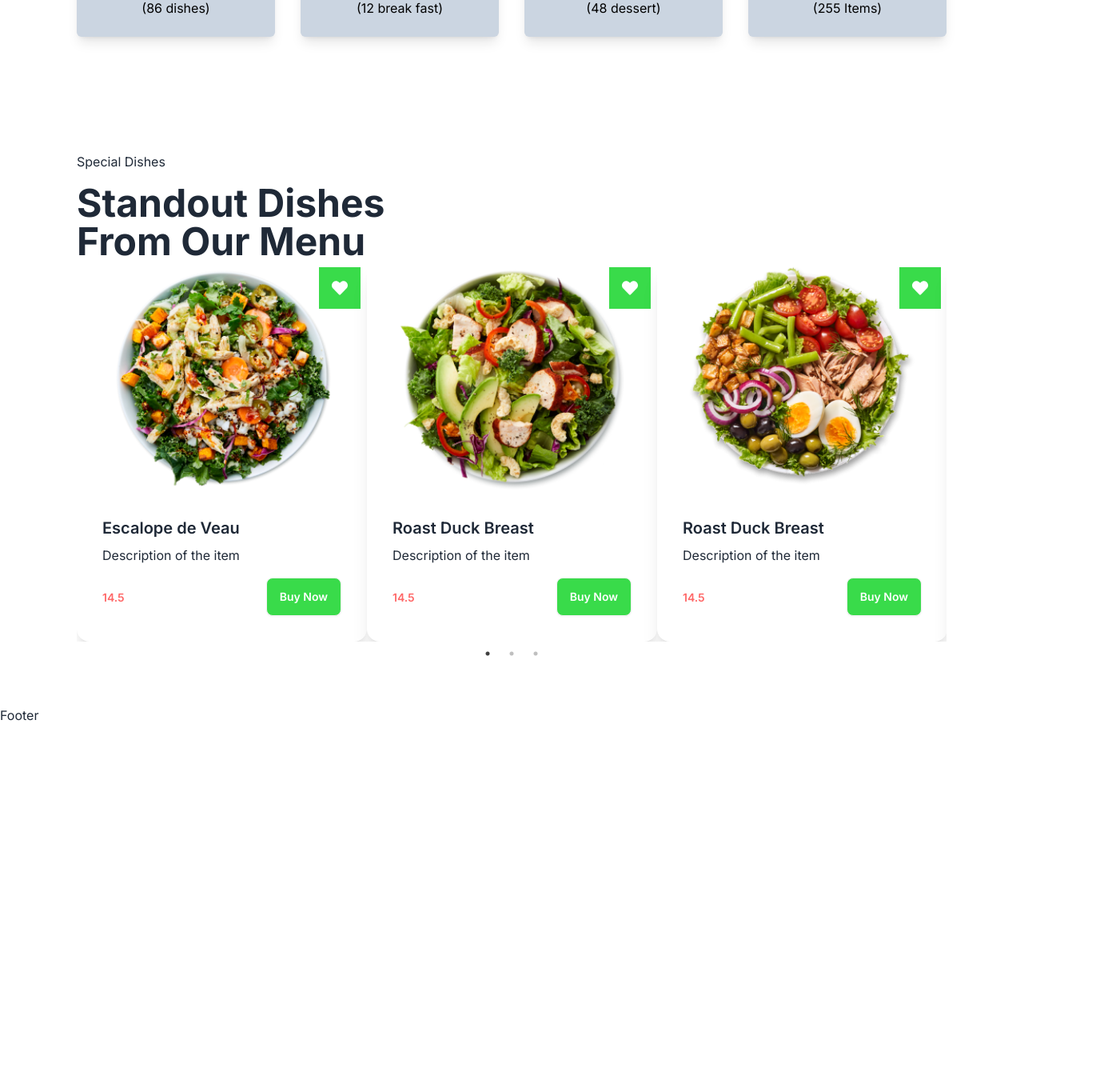
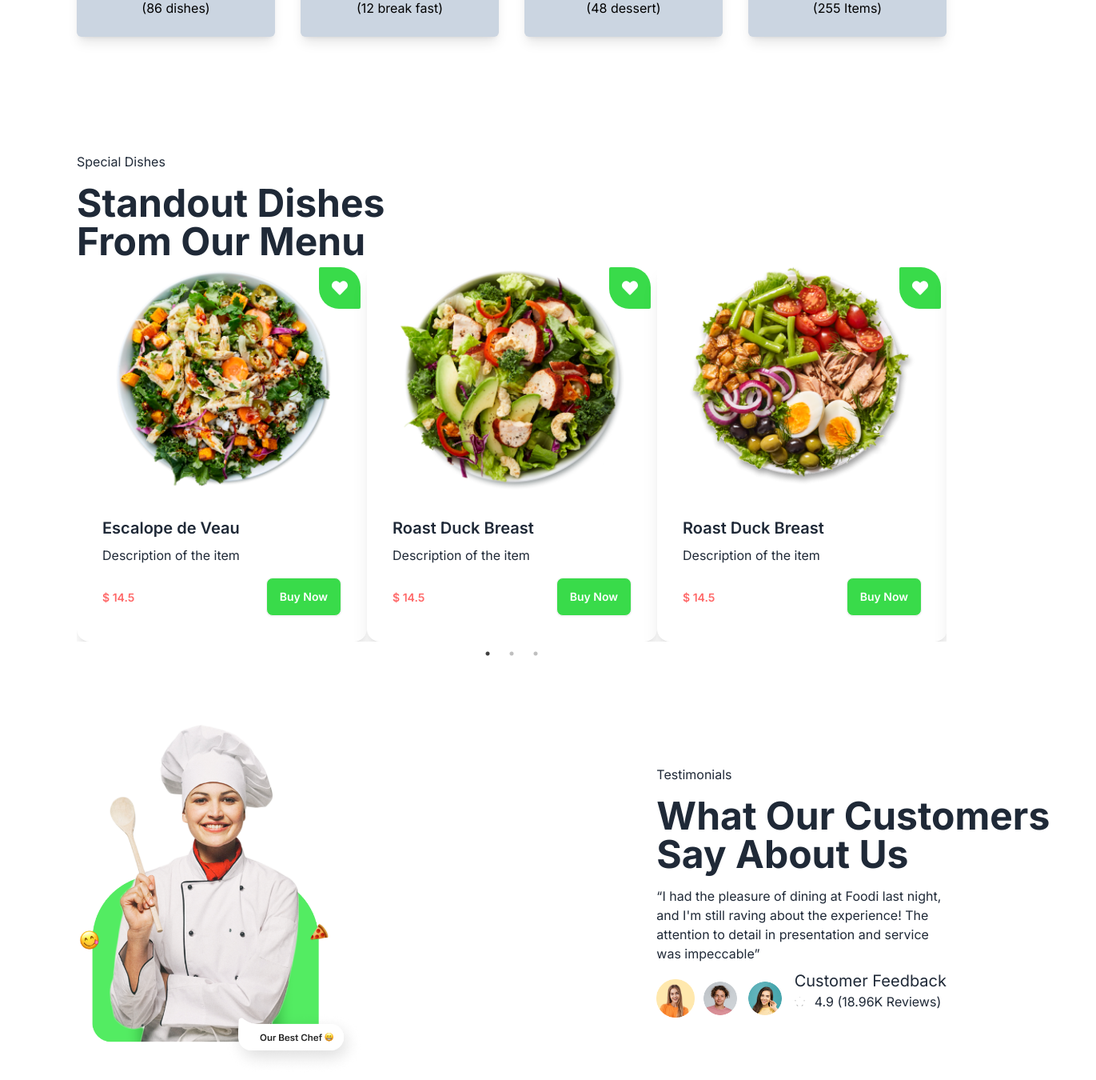
Before and after one commit to mazharulislam-12/complet-marn-project, a React (Vite) app: page / in a window 1280 px wide. Shown: the part 1249-2599 px from the top of the page at 80% size, 1371 px wide, since content can reach past the window. Before the commit the page ends 2155 px from the top, so only its background shows below. Built offline with nearby package versions, Linux system fonts and the light colour scheme.

Commit message:
Testimonials section crate

```diff
--- a/src/App.css
+++ b/src/App.css
@@ -19,3 +19,8 @@
   .title {
     @apply text-4xl md:text-5xl font-bold my-2 leading-snug
   }
+
+  .heartStar {
+    border-radius: 2px 25px 2px 25px;
+    background: #39DB4A;
+  }
--- a/src/components/Cards.jsx
+++ b/src/components/Cards.jsx
@@ -12,7 +12,9 @@ const Cards = ({ item }) => {
     return (
         <div>
             <div className="card  bg-base-100 shadow-xl relative ">
-                <div className= {`retting gap-1 absolute right-2 top-2 p-4 heartStar bg-green ${isHeartFillted ? "text-rose-500" : "text-white"} `}>
+                <div className= {`retting gap-1 absolute right-2 top-2 p-4 heartStar bg-green ${isHeartFillted ? "text-rose-500" : "text-white"} `}
+                    onClick={handleHeardClick}
+                >
                     <FaHeart className='h-5 w-5 cursor-pointer'></FaHeart>
                 </div>
                 <Link to={`/menu/${item._id}`} ></Link>
@@ -21,7 +23,7 @@ const Cards = ({ item }) => {
                     <h2 className="card-title">{item.name}</h2>
                     <p>Description of the item</p>
                     <div className="card-actions justify-between items-center mt-2">
-                        <h5 className='font-semibold'><span className='text-sm text-red'>{item.price}</span></h5>
+                        <h5 className='font-semibold'><span className='text-sm text-red'> $ {item.price}</span></h5>
                         <button className="btn bg-green text-white">Buy Now</button>
                     </div>
                 </div>
--- a/src/pages/home/Home.jsx
+++ b/src/pages/home/Home.jsx
@@ -2,6 +2,7 @@ import React from 'react';
 import Banner from '../../components/Banner';
 import Categories from './Categories';
 import SpecialDishes from './SpecialDishes';
+import Testimonials from './Testimonials';
 
 const Home = () => {
     return (
@@ -9,6 +10,7 @@ const Home = () => {
             <Banner></Banner>
             <Categories></Categories>
             <SpecialDishes></SpecialDishes>
+            <Testimonials></Testimonials>
         </div>
     );
 };
--- /dev/null
+++ b/src/pages/home/Testimonials.jsx
@@ -0,0 +1,39 @@
+import React from 'react';
+
+const Testimonials = () => {
+    return (
+        <div className='section-container'>
+            <div className='flex items-center flex-col md:flex-row justify-between gap-12'>
+                <div className='md:w-1/3'>
+                    <img src="/images/home/testimonials/testimonials.png" alt="" />
+                </div>
+
+                <div className='md:w-1/3'>
+                    <div className='text-left space-y-4'>
+                        <p className='subtitle'>Testimonials</p>
+                        <h2 className='title md:w-[550px] '>What Our Customers Say About Us</h2>
+                        <p>“I had the pleasure of dining at Foodi last night, and I'm still raving about the experience! The attention to detail in presentation and service was impeccable”</p>
+                    </div>
+
+                    <div className='flex justify-between items-center'>
+                        <div className='flex gap-2 w-12 mt-5'>
+                            <img src="/images/home/testimonials/testimonial1.png" alt="" />
+                            <img src="/images/home/testimonials/testimonial2.png" alt="" />
+                            <img src="/images/home/testimonials/testimonial3.png" alt="" />
+                        </div>
+                        <div className='text-right '>
+                            <h4 className='text-xl'>Customer Feedback</h4>
+                            <div className='flex gap-3'>
+                                <input type="radio" name="rating-2" className="mask mask-star-2 bg-orange-400" />
+                                <p>4.9 (18.96K Reviews) </p>
+                            </div>
+                        </div>
+                    </div>
+
+                </div>
+            </div>
+        </div>
+    );
+};
+
+export default Testimonials;
```
